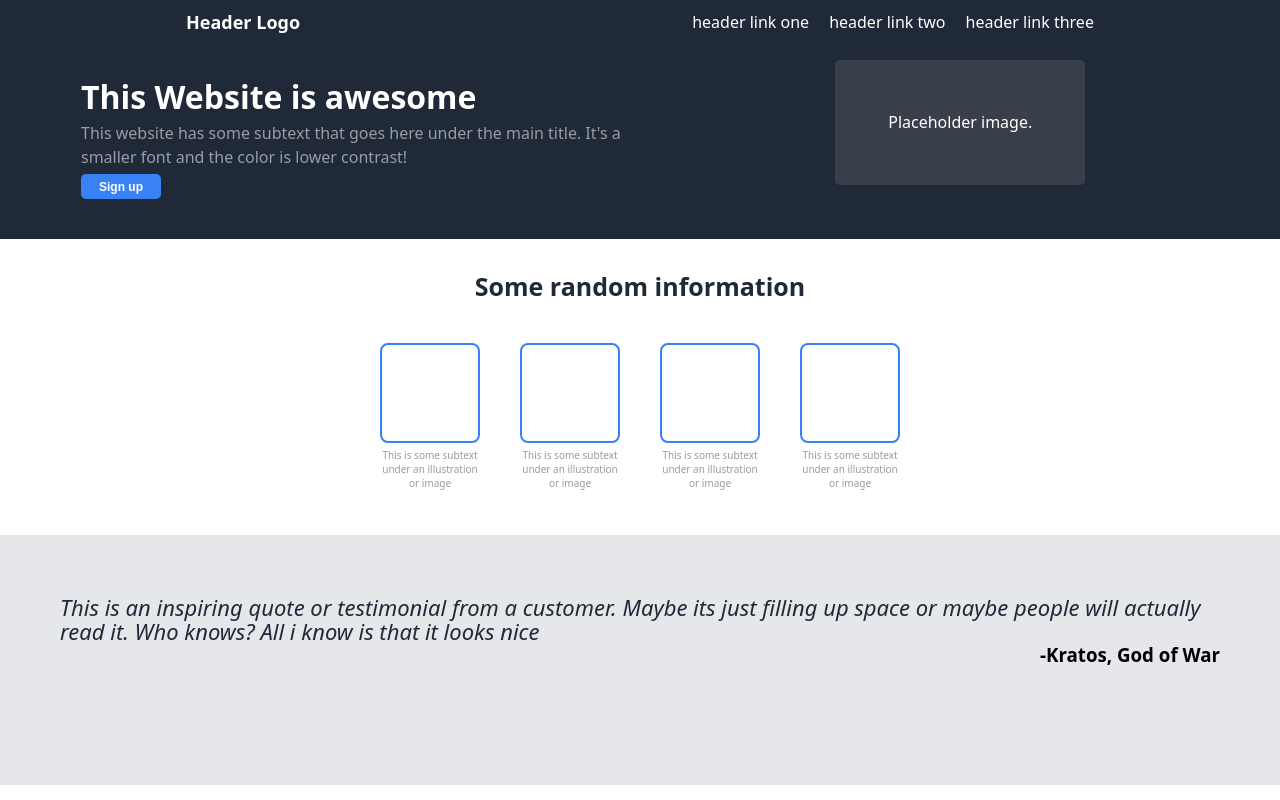
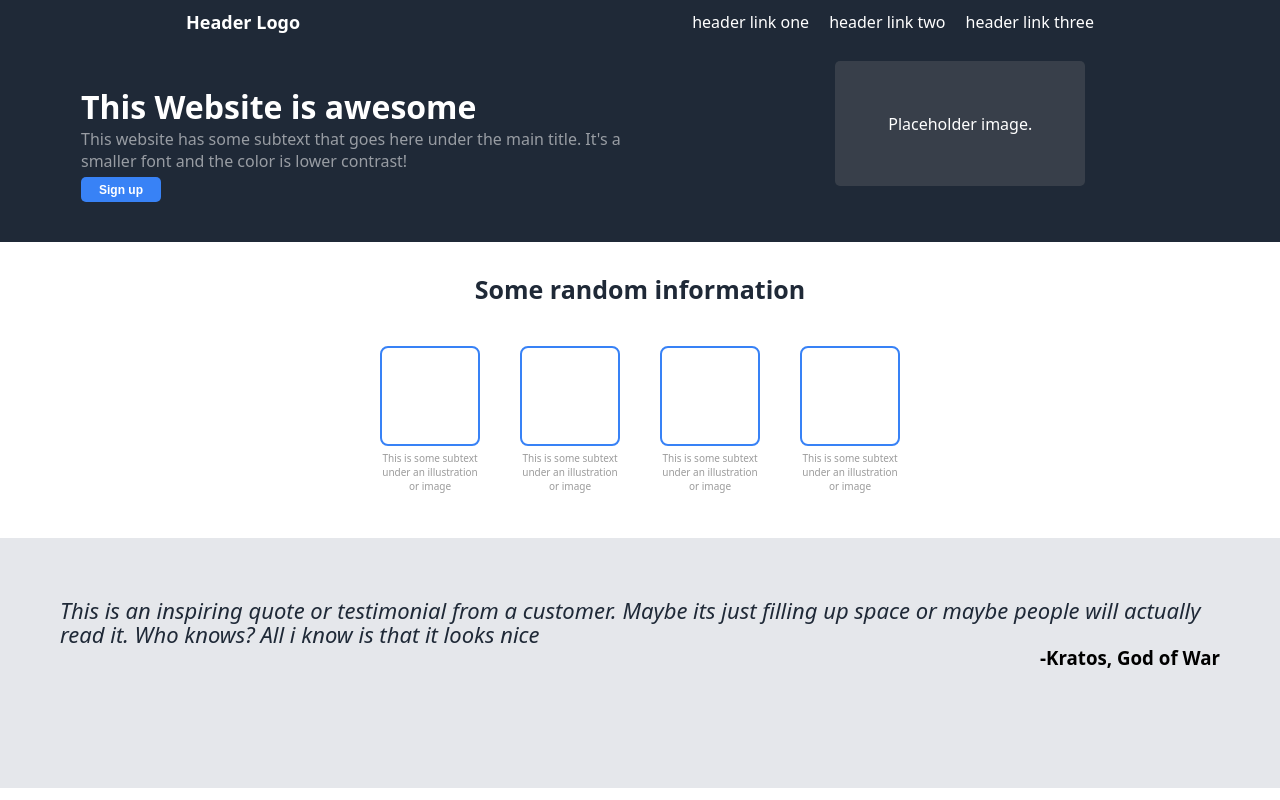
Before and after one commit to FoxLewis/pageDesignTemplate, a plain HTML site: page index.html in a window 1280 px wide. Shown: the top 800 px of the page. Drawn offline with Linux system fonts and the light colour scheme.

Commit message:
Fix line-height in header.container

```diff
--- a/style.css
+++ b/style.css
@@ -68,6 +68,7 @@ header .container {
   padding: 20px;
   flex-direction: column;
   width: 50%;
+  line-height: normal;
 }
 
 header h1 {
@@ -77,7 +78,6 @@ header h1 {
 header p {
   width: 100%;
   margin-bottom: 100px;
-  margin-top: 12px;
   color: rgba(255, 255, 255, 0.543);
 }
 
```
